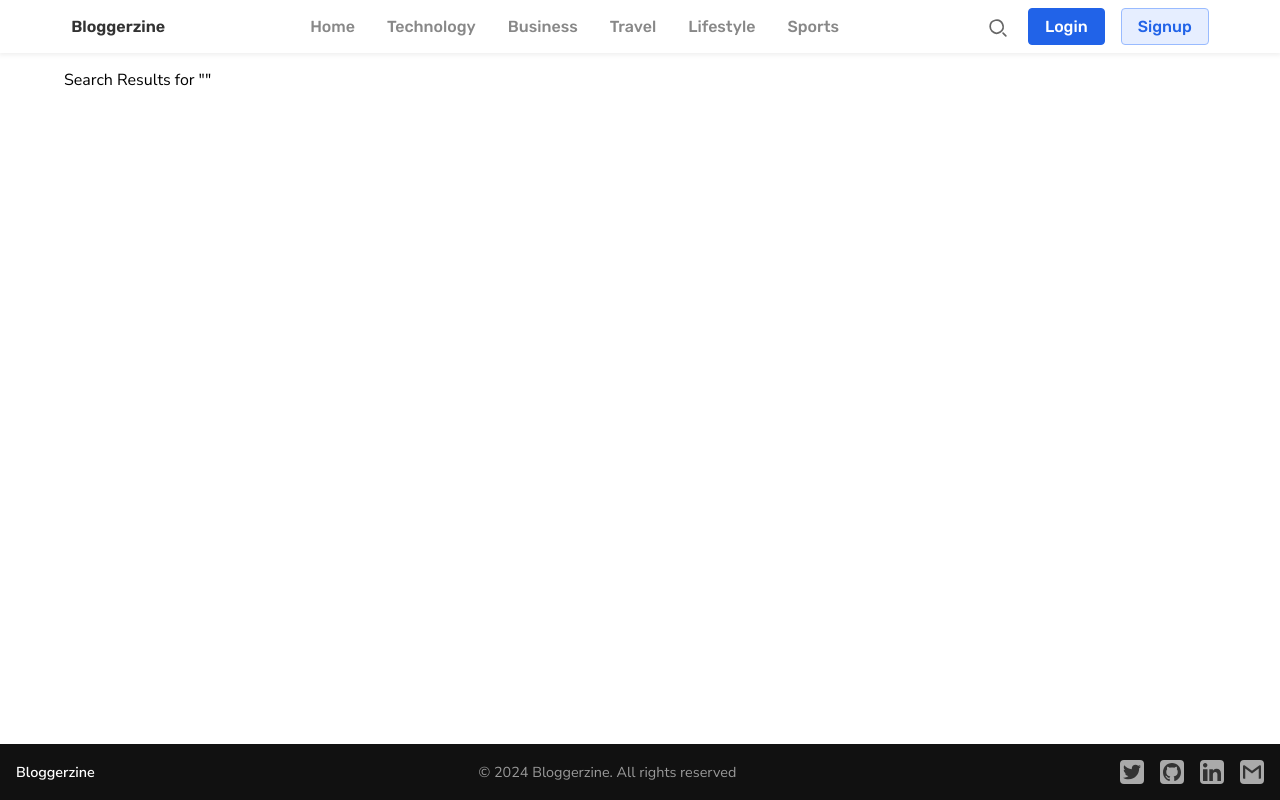
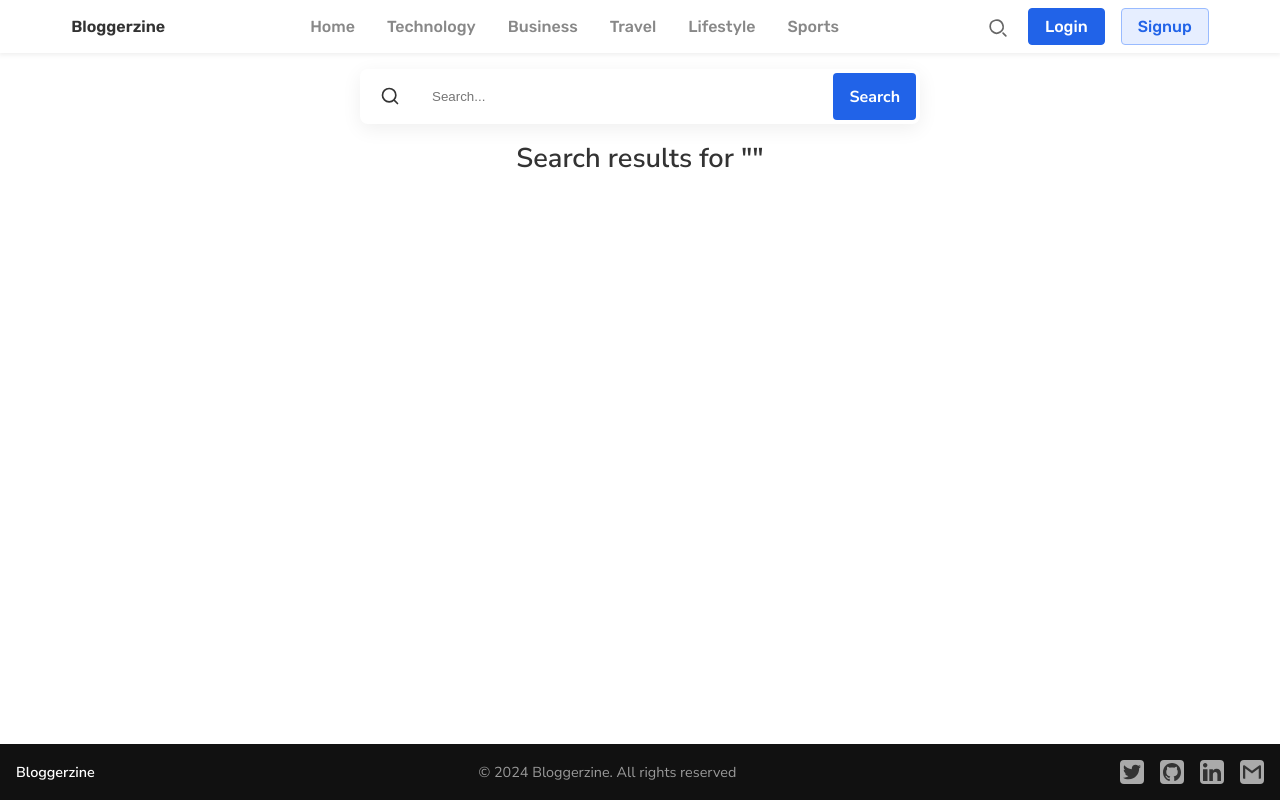
Before and after one commit to greatochuko/bloggerzine, a Next.js app: page /search in a window 1280 px wide. Built offline with nearby package versions, Linux system fonts and the light colour scheme.

Commit message:
create header for search page and add dynamic title to seach page via generateMetadata

```diff
--- a/src/app/search/page.tsx
+++ b/src/app/search/page.tsx
@@ -1,4 +1,17 @@
+import SearchPageForm from "@/components/SearchPageForm";
 import React from "react";
+import styles from "@/styles/SearchPage.module.css";
+import { Metadata } from "next";
+
+export function generateMetadata({
+  searchParams,
+}: {
+  searchParams: { query: string };
+}): Metadata {
+  return {
+    title: `Search results for "${searchParams.query}"`,
+  };
+}
 
 export default function SearchPage({
   searchParams,
@@ -6,5 +19,13 @@
   searchParams: { query: string };
 }) {
   console.log(searchParams);
-  return <div>Search Results for "{searchParams.query}"</div>;
+
+  return (
+    <div>
+      <div className={styles["heading"]}>
+        <SearchPageForm searchQuery={searchParams.query} />
+        <h1>Search results for "{searchParams.query}"</h1>
+      </div>
+    </div>
+  );
 }
--- /dev/null
+++ b/src/components/SearchPageForm.tsx
@@ -0,0 +1,57 @@
+"use client";
+import { useRouter } from "next/navigation";
+import React, { useState } from "react";
+import styles from "@/styles/SearchPageForm.module.css";
+
+export default function SearchPageForm({
+  searchQuery,
+}: {
+  searchQuery: string;
+}) {
+  const router = useRouter();
+  const [query, setQuery] = useState(searchQuery);
+
+  function handleSearch(e: React.FormEvent) {
+    e.preventDefault();
+    console.log(`searching for ${query}`);
+    router.push(`/search?query=${query}`);
+    close();
+  }
+  return (
+    <form onSubmit={handleSearch} className={styles["search-page-form"]}>
+      <div className={styles["search-icon"]}>
+        <svg
+          height={20}
+          width={20}
+          viewBox="0 0 24 24"
+          fill="none"
+          xmlns="http://www.w3.org/2000/svg"
+        >
+          <g id="SVGRepo_bgCarrier" strokeWidth="0"></g>
+          <g
+            id="SVGRepo_tracerCarrier"
+            strokeLinecap="round"
+            strokeLinejoin="round"
+          ></g>
+          <g id="SVGRepo_iconCarrier">
+            {" "}
+            <path
+              d="M16.6725 16.6412L21 21M19 11C19 15.4183 15.4183 19 11 19C6.58172 19 3 15.4183 3 11C3 6.58172 6.58172 3 11 3C15.4183 3 19 6.58172 19 11Z"
+              stroke="#333"
+              strokeWidth="2"
+              strokeLinecap="round"
+              strokeLinejoin="round"
+            ></path>{" "}
+          </g>
+        </svg>
+      </div>
+      <input
+        type="text"
+        value={query}
+        onChange={(e) => setQuery(e.target.value)}
+        placeholder="Search..."
+      />
+      <button type="submit">Search</button>
+    </form>
+  );
+}
--- /dev/null
+++ b/src/styles/SearchPage.module.css
@@ -0,0 +1,13 @@
+.heading {
+  display: flex;
+  justify-content: center;
+  align-items: center;
+  flex-direction: column;
+  gap: 1rem;
+  color: #333;
+}
+
+.heading h1 {
+  font-size: calc(1.5rem + 0.25vw);
+  font-weight: 600;
+}
--- /dev/null
+++ b/src/styles/SearchPageForm.module.css
@@ -0,0 +1,38 @@
+.search-page-form {
+  display: flex;
+  box-shadow: 0 5px 20px 0px #efefef;
+  width: 100%;
+  max-width: 35rem;
+  padding: 0.25rem;
+  border-radius: 0.5rem;
+  align-items: center;
+}
+
+.search-page-form .search-icon {
+  padding: 0 1rem;
+}
+
+.search-icon svg {
+  margin-top: 0.25rem;
+}
+
+.search-page-form input {
+  flex: 1;
+  padding: 1rem;
+  border: none;
+}
+
+.search-page-form button {
+  color: white;
+  background-color: var(--blue-100);
+  border: none;
+  padding: 0 1rem;
+  border-radius: 0.25rem;
+  align-self: stretch;
+  font-weight: bold;
+  font-size: calc(0.8rem + 0.25vw);
+}
+
+.search-page-form button:hover {
+  background-color: var(--blue-200);
+}
```
Also changed, not shown: src/components/SearchBlog.tsx (added, +21 -0 lines), src/styles/SearchBlog.module.css (added).
